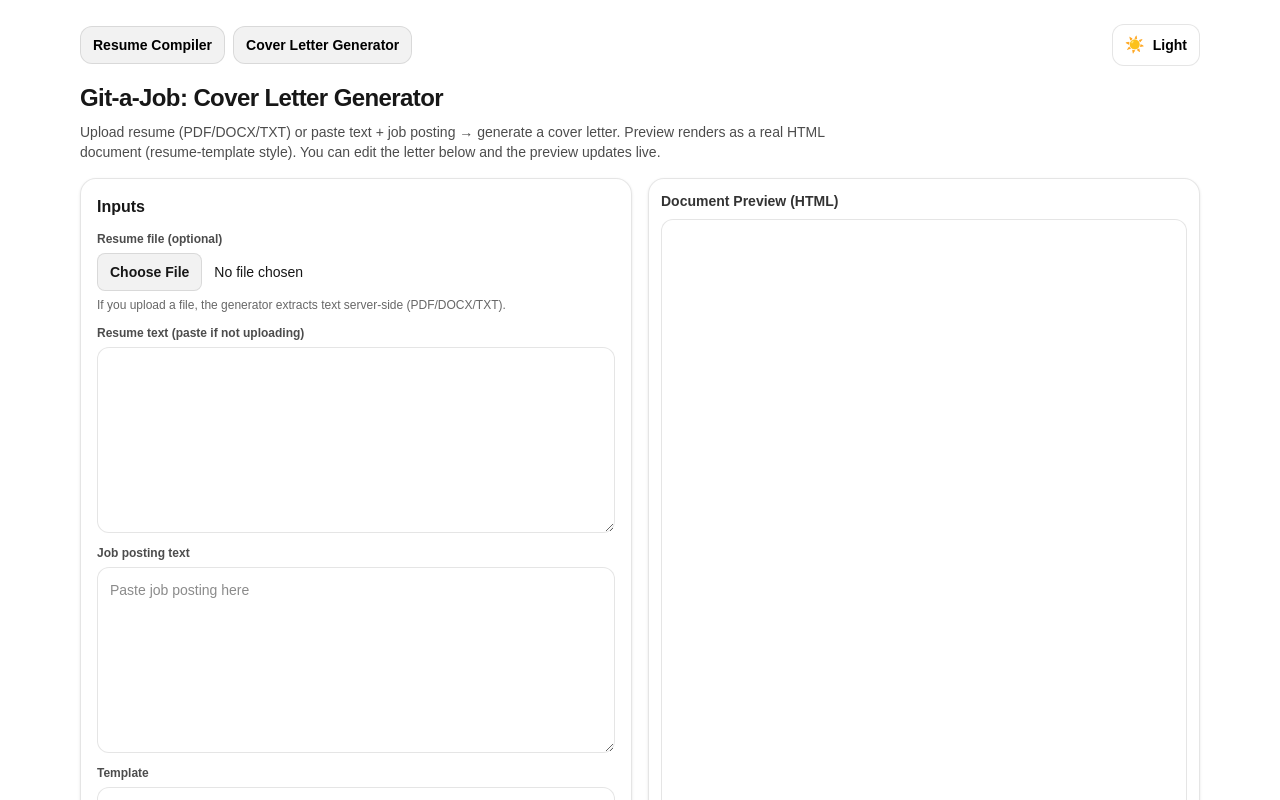
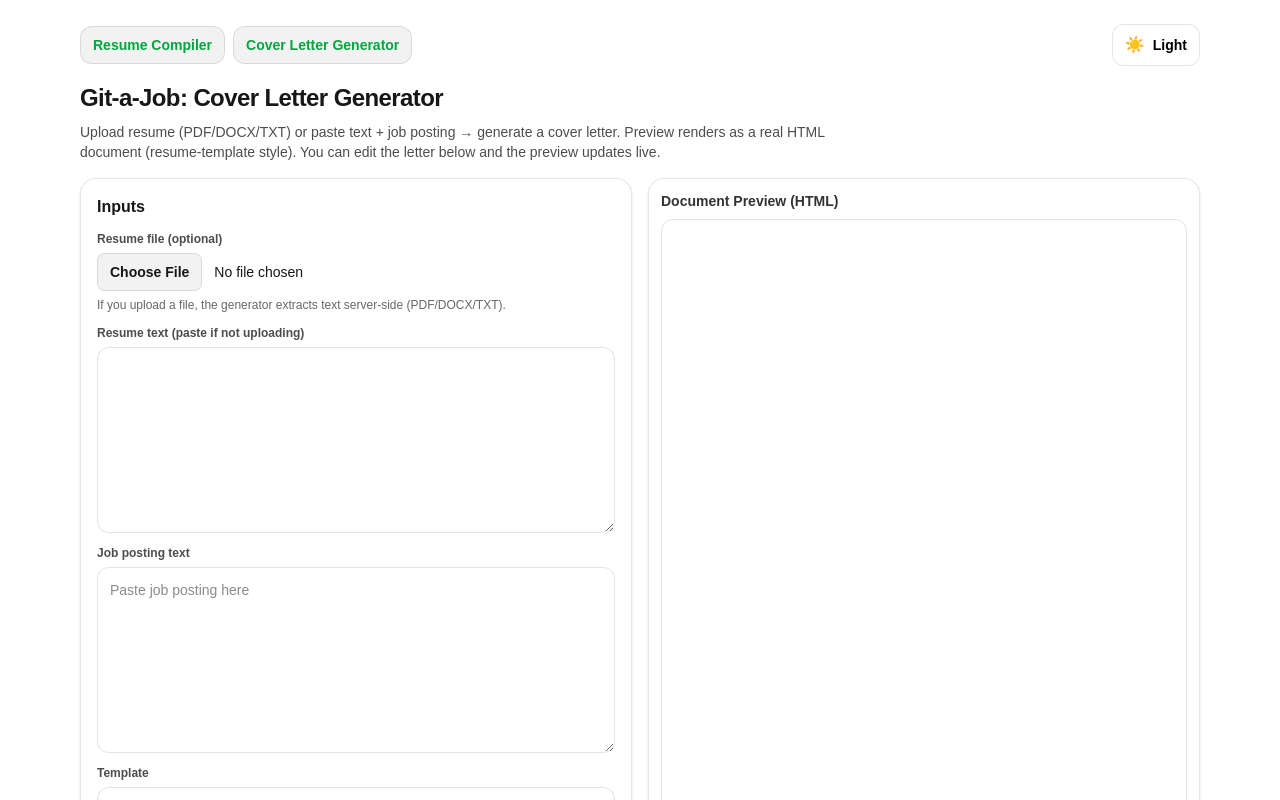
Before and after one commit to KingCarni/Resume-MVP, a Next.js app: page /cover-letter in a window 1280 px wide. Shown: the top 800 px of the page. Built offline with nearby package versions, Linux system fonts and the light colour scheme.

Commit message:
Fix dark mode nav buttons + theme parity adjustments

```diff
--- a/src/components/CoverLetterGenerator.tsx
+++ b/src/components/CoverLetterGenerator.tsx
@@ -1440,9 +1440,10 @@ export default function CoverLetterGenerator() {
   const templateLabel = TEMPLATE_OPTIONS.find((t) => t.id === template)?.label ?? template;
 
   const navBtn =
-    "rounded-xl border px-3 py-2 text-sm font-extrabold transition " +
-    "border-black/10 bg-black/5 text-black hover:bg-black/10 " +
-    "dark:border-white/10 dark:bg-white/10 dark:text-white dark:hover:bg-white/15";
+  "rounded-xl border px-3 py-2 text-sm font-extrabold transition " +
+  "border-black/10 bg-black/5 text-green-600 hover:bg-black/10 " +
+  "dark:border-white/10 dark:bg-white/10 dark:text-green-400 dark:hover:bg-white/15";
+
 
   return (
     <main className="mx-auto max-w-6xl px-4 py-6">
--- a/src/components/ResumeMvp/index.tsx
+++ b/src/components/ResumeMvp/index.tsx
@@ -2389,9 +2389,10 @@ export default function ResumeMvp() {
   }, [rewritePlan, guardrailTerms]);
 
     const navBtn =
-      "rounded-xl border px-3 py-2 text-sm font-extrabold transition " +
-      "border-black/10 bg-black/5 text-black hover:bg-black/10 " +
-      "dark:border-white/10 dark:bg-white/10 dark:text-white dark:hover:bg-white/15";
+  "rounded-xl border px-3 py-2 text-sm font-extrabold transition " +
+  "border-black/10 bg-black/5 text-green-600 hover:bg-black/10 " +
+  "dark:border-white/10 dark:bg-white/10 dark:text-green-400 dark:hover:bg-white/15";
+
 
 
   return (
```
